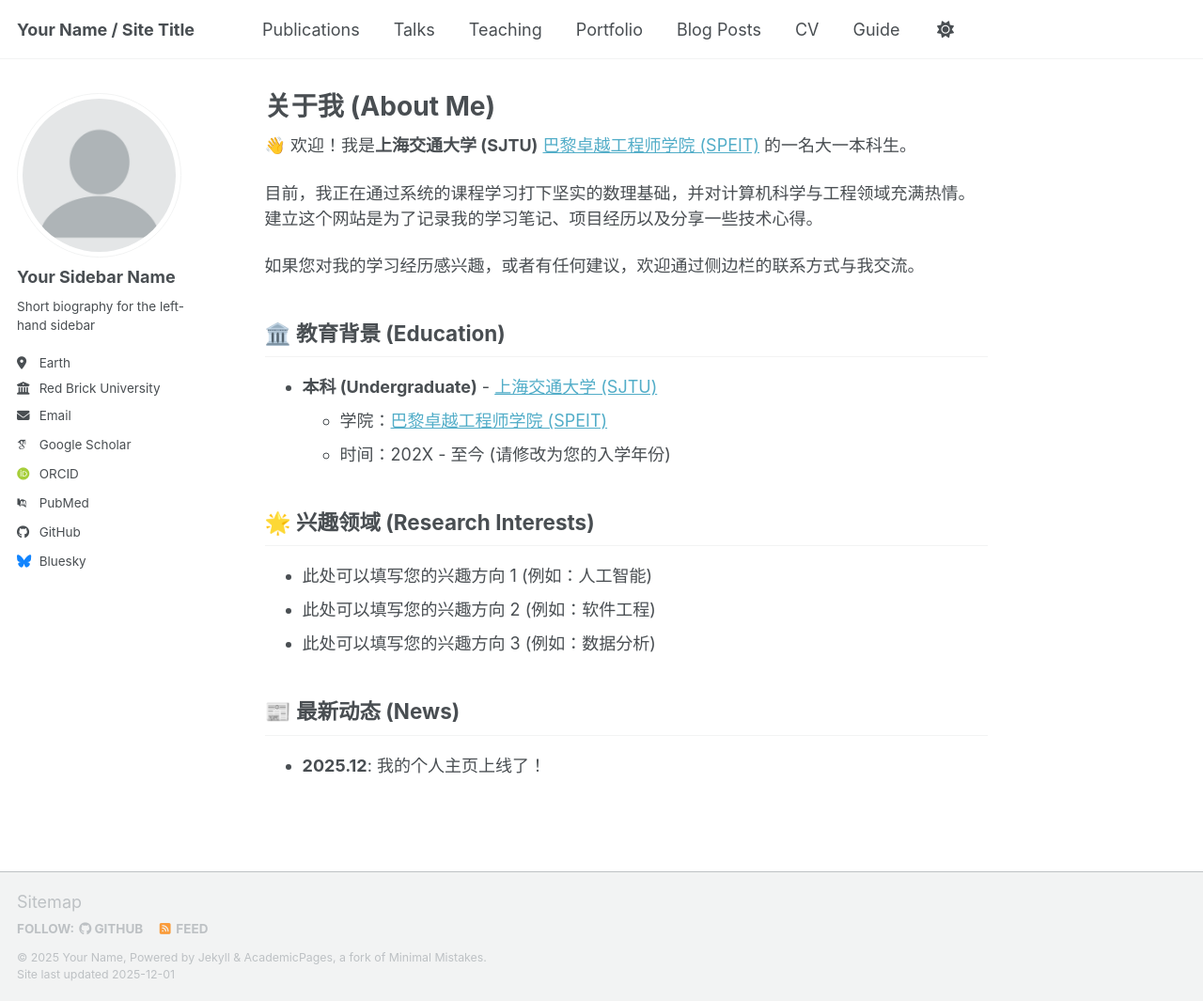
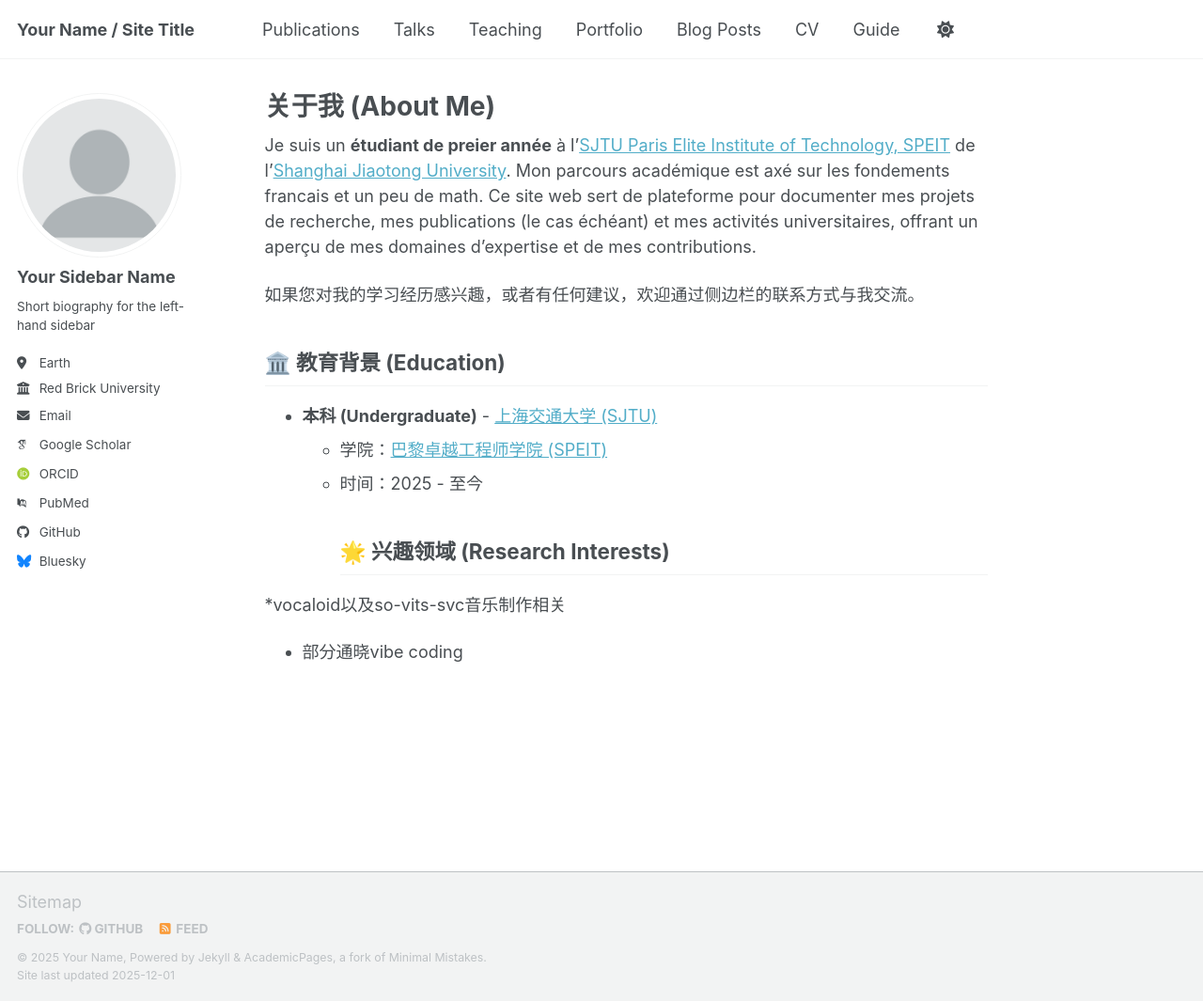
Before and after one commit to shushuyang231/shushuyang231.github.io, a Jekyll site: the page built from _pages/about.md, in a window 1280 px wide and 1065 px high. Shown: the whole window at 94% size. Built offline with Jekyll 4.4.1, drawn with Linux system fonts in a browser that asks for light colours; some web fonts are replaced; a script bundle is joined from its source files by our own code; library files that are not in the unit come from our copies.

Commit message:
Update about.md

```diff
--- a/_pages/about.md
+++ b/_pages/about.md
@@ -8,9 +8,8 @@
   - /about.html
 ---
 
-👋 欢迎！我是**上海交通大学 (SJTU)** [巴黎卓越工程师学院 (SPEIT)](https://speit.sjtu.edu.cn/) 的一名大一本科生。
-
-目前，我正在通过系统的课程学习打下坚实的数理基础，并对计算机科学与工程领域充满热情。建立这个网站是为了记录我的学习笔记、项目经历以及分享一些技术心得。
+Je suis un **étudiant de preier année** à l'[SJTU Paris Elite Institute of Technology, SPEIT](https://speit.sjtu.edu.cn/) de l'[Shanghai Jiaotong University](https://www.sjtu.edu.cn/). Mon parcours académique est axé sur les fondements francais et un peu de math.
+Ce site web sert de plateforme pour documenter mes projets de recherche, mes publications (le cas échéant) et mes activités universitaires, offrant un aperçu de mes domaines d'expertise et de mes contributions.
 
 如果您对我的学习经历感兴趣，或者有任何建议，欢迎通过侧边栏的联系方式与我交流。
 
@@ -18,14 +17,8 @@
 
 * **本科 (Undergraduate)** - [上海交通大学 (SJTU)](https://www.sjtu.edu.cn/)
     * 学院：[巴黎卓越工程师学院 (SPEIT)](https://speit.sjtu.edu.cn/)
-    * 时间：202X - 至今 (请修改为您的入学年份)
-
+    * 时间：2025 - 至今
 ## 🌟 兴趣领域 (Research Interests)
 
-* 此处可以填写您的兴趣方向 1 (例如：人工智能)
-* 此处可以填写您的兴趣方向 2 (例如：软件工程)
-* 此处可以填写您的兴趣方向 3 (例如：数据分析)
-
-## 📰 最新动态 (News)
-
-* **2025.12**: 我的个人主页上线了！
+*vocaloid以及so-vits-svc音乐制作相关
+* 部分通晓vibe coding
```
